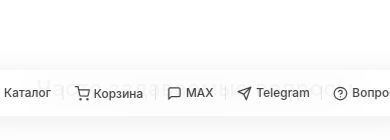
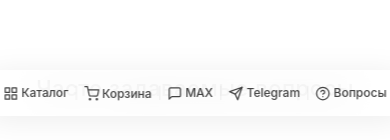
Before and after one commit to galaxymotosochi-creator/ouda, a React (Vite) app: page / in a window 390 px wide. Shown: the part 704-844 px from the top of the page. Built offline with nearby package versions, Linux system fonts and the light colour scheme; no server answers.

Commit message:
Нижнее меню: уменьшен интервал, добавлены отступы плашки по бокам

```diff
--- a/src/styles/global.css
+++ b/src/styles/global.css
@@ -735,8 +735,8 @@ img { max-width: 100%; display: block; }
   align-items: center;
 }
 .bottom-nav-sep {
-  color: #ccc;
-  font-size: 14px;
+  color: #ddd;
+  font-size: 13px;
   font-weight: 200;
   user-select: none;
   line-height: 1;
@@ -744,8 +744,8 @@ img { max-width: 100%; display: block; }
 .bottom-nav-item {
   display: flex;
   align-items: center;
-  gap: 6px;
-  padding: 10px 14px;
+  gap: 5px;
+  padding: 10px 8px;
   border-radius: 10px;
   font-size: 13px;
   font-weight: 500;
@@ -768,14 +768,14 @@ img { max-width: 100%; display: block; }
 }
 
 .bottom-nav {
-  padding: 5px;
+  padding: 5px 12px;
 }
 
 @media (max-width: 500px) {
   .bottom-nav-item {
-    padding: 8px 10px;
+    padding: 8px 6px;
     font-size: 12px;
-    gap: 4px;
+    gap: 3px;
   }
   .bottom-nav-item svg {
     width: 15px;
```
